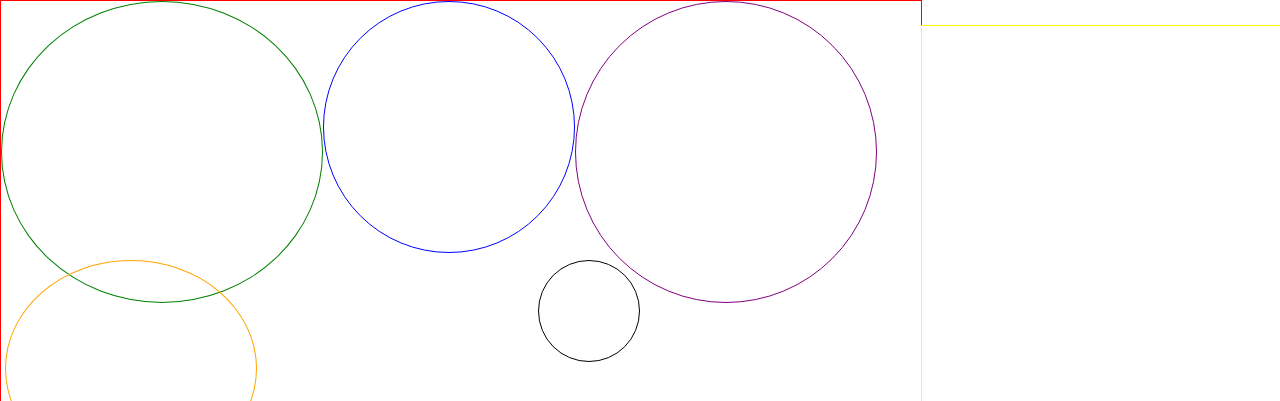
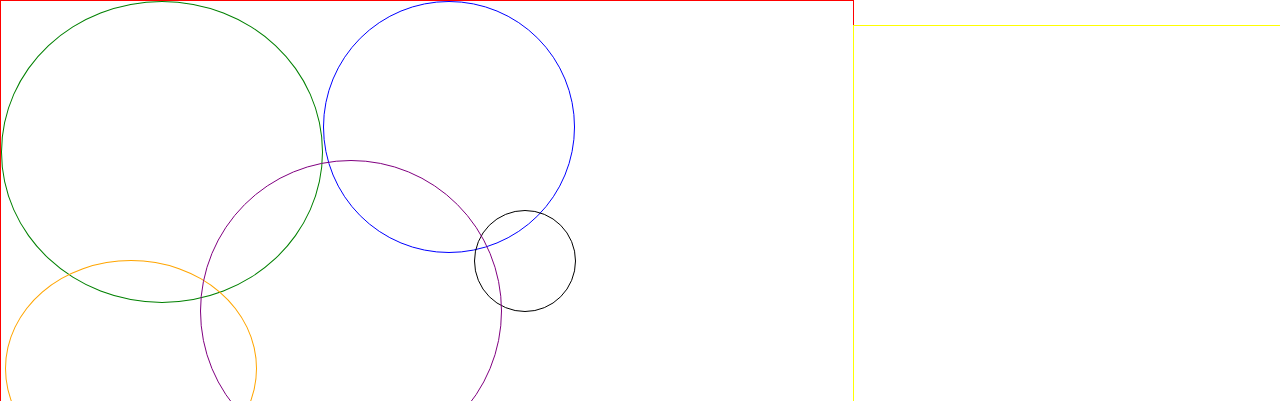
Before and after one commit to CaetanoDomingues/Legacy, a plain HTML site: page html/TelaInicio.html in a window 1280 px wide. Shown: the top 401 px of the page. Drawn offline with Linux system fonts and the light colour scheme.

Commit message:
Todas as divs das imgs ajustadas

```diff
--- a/css/TelaInicio.css
+++ b/css/TelaInicio.css
@@ -42,18 +42,22 @@
     border: solid 1px black;
 
     position: absolute;
-    right: 50%;
-    top: 260px;
+    right: 55%;
+    top: 210px;
 }
 .bola_cinco{
     width: 300px;
     height: 300px;
     border-radius: 50%;
     border: solid 1px purple;
+
+    position:absolute;
+    left: 200px;
+    top: 160px
 }
 /* Canto direito */
 .div-direito{
-    width: 35vw;
+    width: 45vw;
     height: 90vh;
     /* border: solid 1px blue; */
     display: flex;
```
